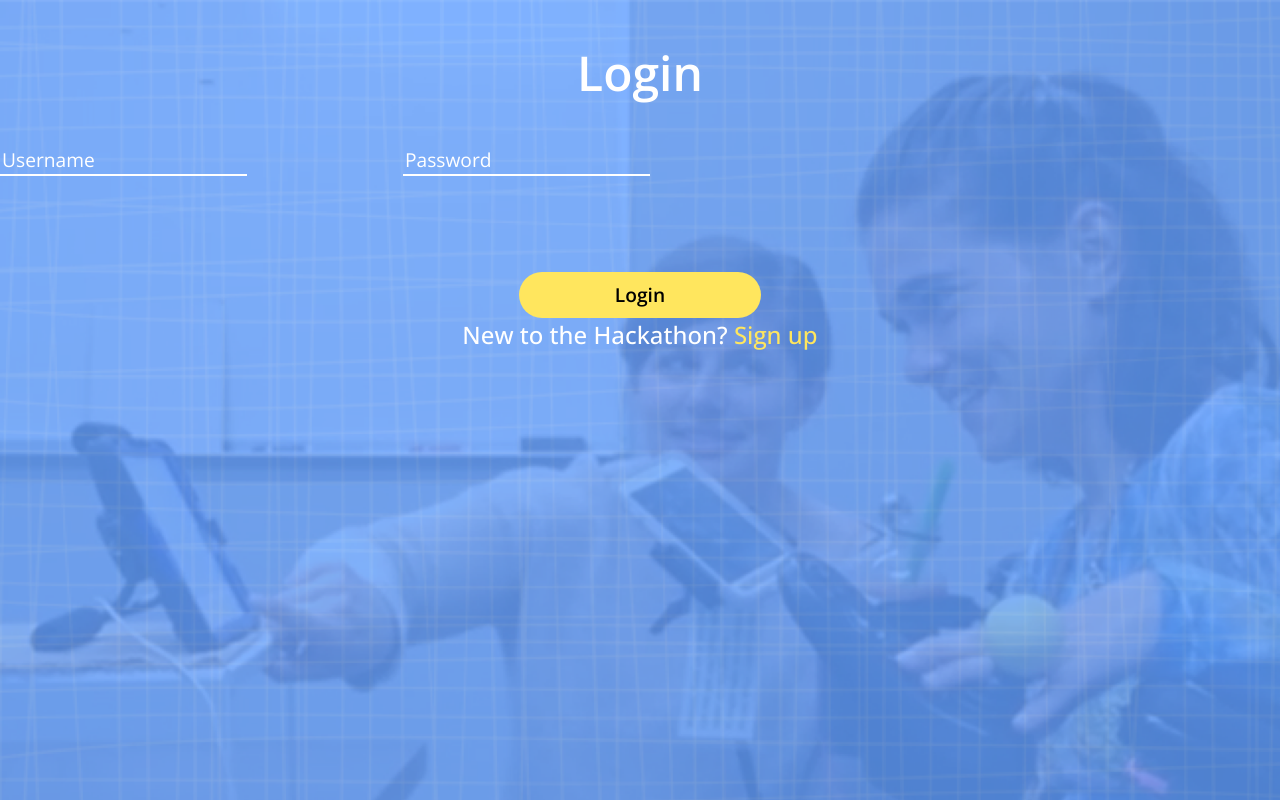
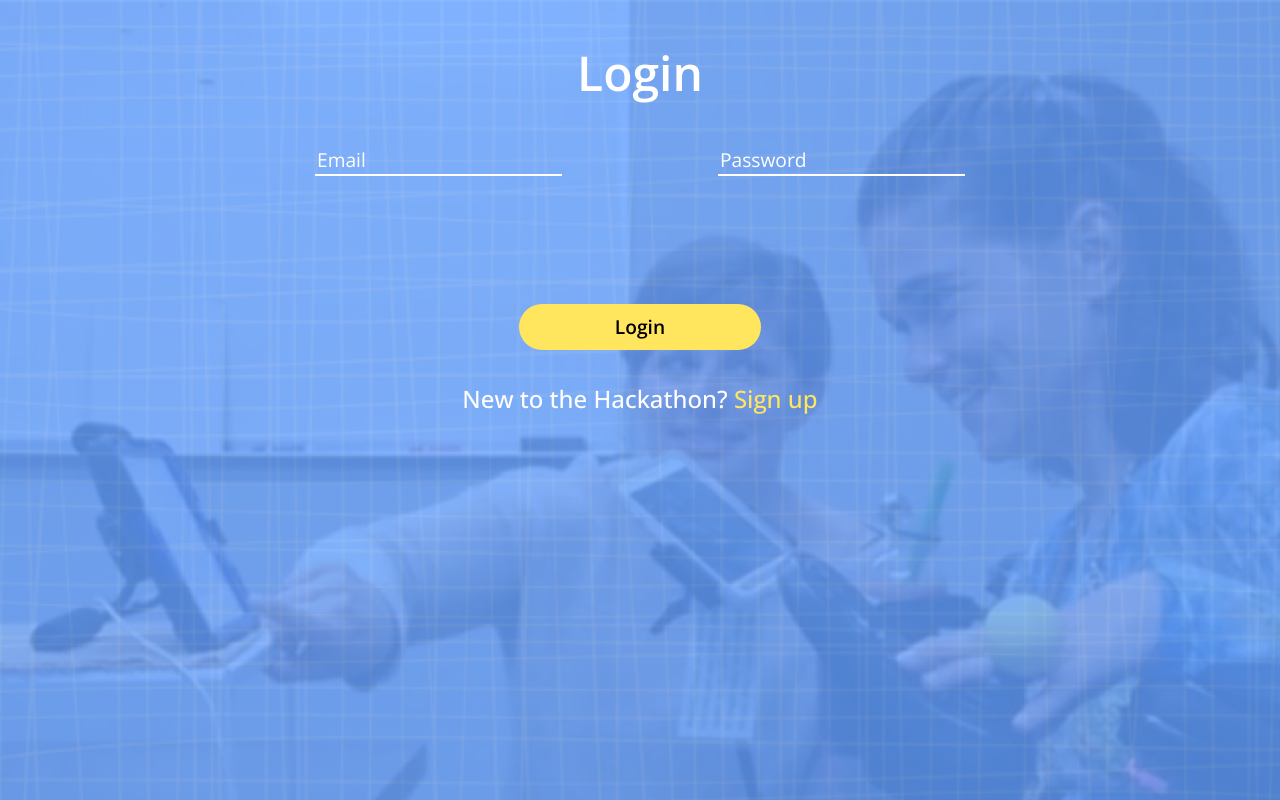
Before and after one commit to BinaryDog109/therapy-box-hackathon, a React (Create React App) app: page /login in a window 1280 px wide. Built offline with nearby package versions, Linux system fonts and the light colour scheme; no server answers; the database is empty.

Commit message:
Added login and logout functions

```diff
--- a/src/App.css
+++ b/src/App.css
@@ -6,18 +6,43 @@
   --button-color: rgb(255,230,94)
 }
 body {
+
+  font-family: 'Open Sans', sans-serif;
+  color: white;
+}
+.App {
   background-image: url('/public/assets/Background.png');
   background-position: center;
   background-size: cover;
   background-repeat: no-repeat;
-  font-family: 'Open Sans', sans-serif;
-  color: white;
-}
-.App {
   text-align: center;
   min-height: 100vh;
   display: flex;
   flex-direction: column;
+}
+.logout-button {
+  position: absolute;
+  border: none;
+  background: none;
+  cursor: pointer;
+  font-family: inherit;
+  padding: 0;
+  top: 0;
+  left: 0;
+  width: 50px;
+  height: 50px;
+  border-radius: 0 0 50px 0;
+  background-color: var(--button-color);
+  transition: transform 250ms;
+}
+.logout-button > *{
+  position: absolute;
+  top: 50%;
+  left: 5px;
+  transform: translateY(-75%);
+}
+.logout-button:hover {
+  transform: scale(1.2);
 }
 h2 {
   font-weight: 600;
--- a/src/App.js
+++ b/src/App.js
@@ -13,24 +13,27 @@ import {
   Switch,
 } from "react-router-dom";
 import { useAuthContext } from "./hooks/useAuthContext";
+import { useLogout } from "./hooks/useLogout";
 
 function App() {
-  const { user } = useAuthContext();
+  const { user, authChecked } = useAuthContext();
   const checkUserBeforeRouteTo = (TargetPage) => {
     return user ? TargetPage : <Redirect to={"/login"} />;
   };
   return (
+    authChecked && (
       <Router>
         <div className="App">
+          {user && <LogoutButton />}
           <Switch>
             <Route exact path={"/"}>
               {checkUserBeforeRouteTo(DashboardPage)}
             </Route>
             <Route exact path={"/login"}>
-            <LoginPage />
+              {!user ? <LoginPage /> : <Redirect to={"/"} />}
             </Route>
             <Route exact path={"/signup"}>
-            {!user? <SignupPage />:<Redirect to={"/"}/>}
+              {!user ? <SignupPage /> : <Redirect to={"/"} />}
             </Route>
             <Route exact path={"/sports"}>
               <SportsPage />
@@ -47,7 +50,18 @@ function App() {
           </Switch>
         </div>
       </Router>
+    )
   );
 }
-
+const LogoutButton = () => {
+  const [logout, pending, error] = useLogout();
+  const handleClick = () => {
+    logout();
+  };
+  return (
+    <button className="logout-button" disabled={pending} onClick={handleClick}>
+      <span>Out</span>
+    </button>
+  );
+};
 export default App;
--- a/src/context/AuthContext.js
+++ b/src/context/AuthContext.js
@@ -1,10 +1,20 @@
-import { createContext, useState } from "react";
+import { createContext, useEffect, useState } from "react";
+import { fireAuth } from "../firebase/config";
 
 export const AuthContext = createContext();
 export const AuthContextProvider = ({ children }) => {
   const [user, setUser] = useState(null);
-  const contextValueObject = { user, setUser };
+  const [authChecked, setAuthChecked] = useState(false);
+  useEffect(() => {
+    // Check if a user has logged in at initial launch once (unsub immediately afterwards)
+    const unsub = fireAuth.onAuthStateChanged((user) => {
+      setUser(user);
+      setAuthChecked(true);
+      unsub();
+    });
 
+  }, []);
+  const contextValueObject = { user, authChecked, setUser };
   return (
     <AuthContext.Provider value={contextValueObject}>
       {children}
--- /dev/null
+++ b/src/hooks/useLogin.js
@@ -0,0 +1,33 @@
+import { useEffect, useState } from "react";
+import { fireAuth } from "../firebase/config";
+import { useAuthContext } from "./useAuthContext";
+
+export const useLogin = () => {
+  const { user, setUser } = useAuthContext();
+  const [error, setError] = useState(null);
+  const [isCancelled, setIsCancelled] = useState(null);
+  const [pending, setPending] = useState(null);
+
+  useEffect(() => {
+    return () => {
+      setIsCancelled(true);
+    };
+  }, []);
+
+  const login = async (email, password) => {
+    setPending(true);
+    try {
+      const res = await fireAuth.signInWithEmailAndPassword(email, password);
+      if (!isCancelled) {
+        setUser(res.user);
+        setPending(false)
+      }
+    } catch (error) {
+      if (!isCancelled) {
+        setError(error.message);
+        setPending(false)
+      }
+    }
+  };
+  return [login, user, error, pending];
+};
--- /dev/null
+++ b/src/hooks/useLogout.js
@@ -0,0 +1,33 @@
+import { useEffect, useState } from "react";
+import { fireAuth } from "../firebase/config";
+import { useAuthContext } from "./useAuthContext";
+
+export const useLogout = () => {
+  const { user, setUser } = useAuthContext();
+  const [error, setError] = useState(null);
+  const [isCancelled, setIsCancelled] = useState(null);
+  const [pending, setPending] = useState(null);
+
+  useEffect(() => {
+    return () => {
+      setIsCancelled(true);
+    };
+  }, []);
+
+  const logout = async () => {
+    try {
+      setPending(true);
+      await fireAuth.signOut();
+      if (!isCancelled) {
+        setUser(null);
+        setPending(false);
+      }
+    } catch (error) {
+      if (!isCancelled) {
+        setError(error.message);
+        setPending(false);
+      }
+    }
+  };
+  return [logout, error, pending];
+};
--- a/src/pages/Login/LoginPage.js
+++ b/src/pages/Login/LoginPage.js
@@ -1,29 +1,53 @@
+import { useState } from "react";
+import { useLogin } from "../../hooks/useLogin";
 import styles from "./LoginSignupPage.module.css";
 export const LoginPage = () => {
+  const [userInfo, setUserInfo] = useState({
+    email: "",
+    password: "",
+  });
+  const [login,user,error,pending] = useLogin()
+  const handleSubmit = (event) => {
+    event.preventDefault();
+    const {email, password} = userInfo
+    if(!email || !password) return
+    login(email, password)
+  };
+  const handleChange = (event) => {
+    const { name, value } = event.target;
+    setUserInfo((prev) => ({ ...prev, [name]: value }));
+  };
   return (
     <>
       <h2>Login</h2>
       <div className={styles["container"]}>
+        <form onSubmit={handleSubmit}>
           <div className={styles["inputs"]}>
-        <div className={styles[['row']]}>
+            <div className={styles[["row"]]}>
               <input
-            placeholder="Username"
+                placeholder="Email"
                 type="text"
-            name="username"
-            id="username"
+                name="email"
+                id="email"
+                value={userInfo.email}
+                onChange={handleChange}
               />
               <input
                 placeholder="Password"
                 type="password"
                 name="password"
                 id="password"
+                value={userInfo.password}
+                onChange={handleChange}
               />
             </div>
           </div>
-      <button type="submit">Login</button>
+          <button disabled={pending} type="submit">Login</button>
           <p className={styles["hints"]}>
             New to the Hackathon? <a href="/signup">Sign up</a>
           </p>
-    </div></>
+        </form>
+      </div>
+    </>
   );
 };
--- a/src/pages/Login/SignupPage.js
+++ b/src/pages/Login/SignupPage.js
@@ -16,7 +16,7 @@ export const SignupPage = () => {
   const handleSubmit = (event) => {
     event.preventDefault();
     const { username, email, password, confirmPassword } = userInfo;
-
+    if (!username || !email || !password || !confirmPassword) return;
     if (password !== confirmPassword) {
       setUserInfo((prev) => ({ ...prev, confirmPassword: "" }));
       setArePasswordsMatch(false);
```
Lines whose indentation alone changed are shown as unchanged.
